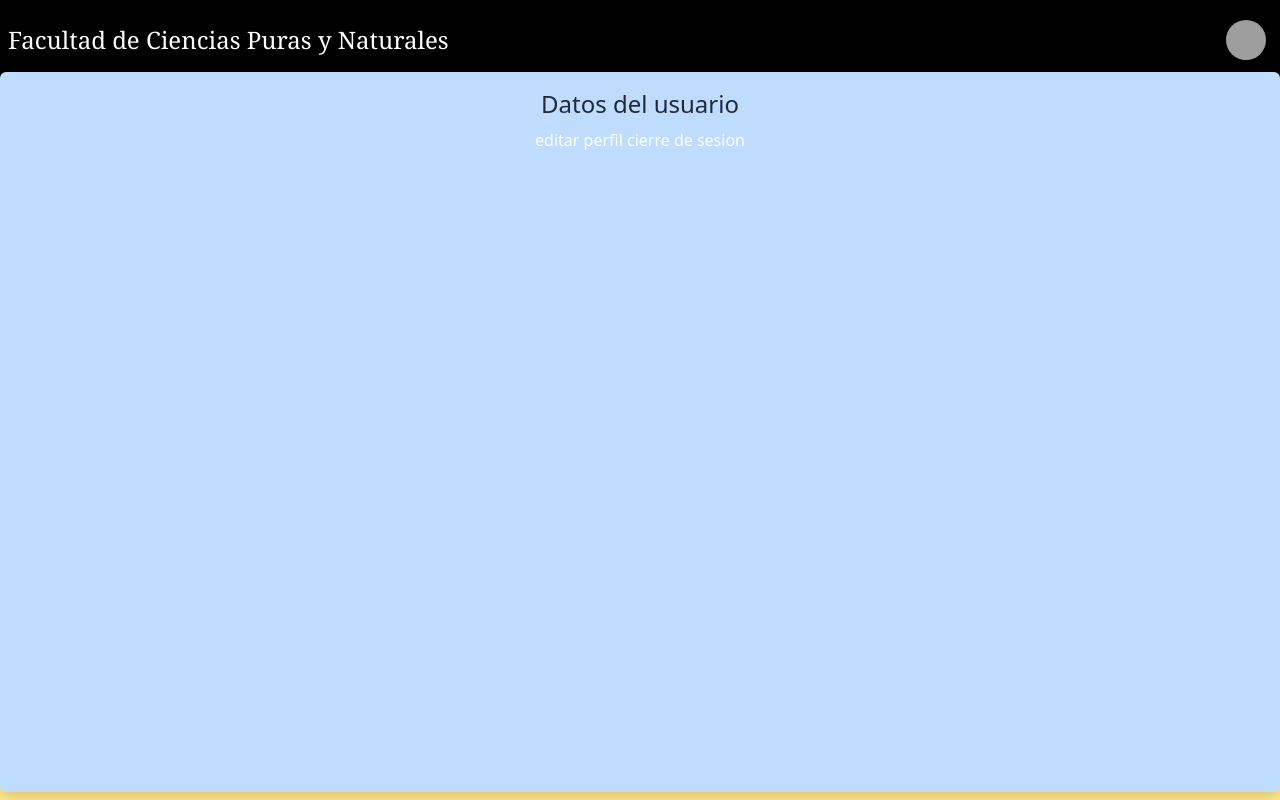
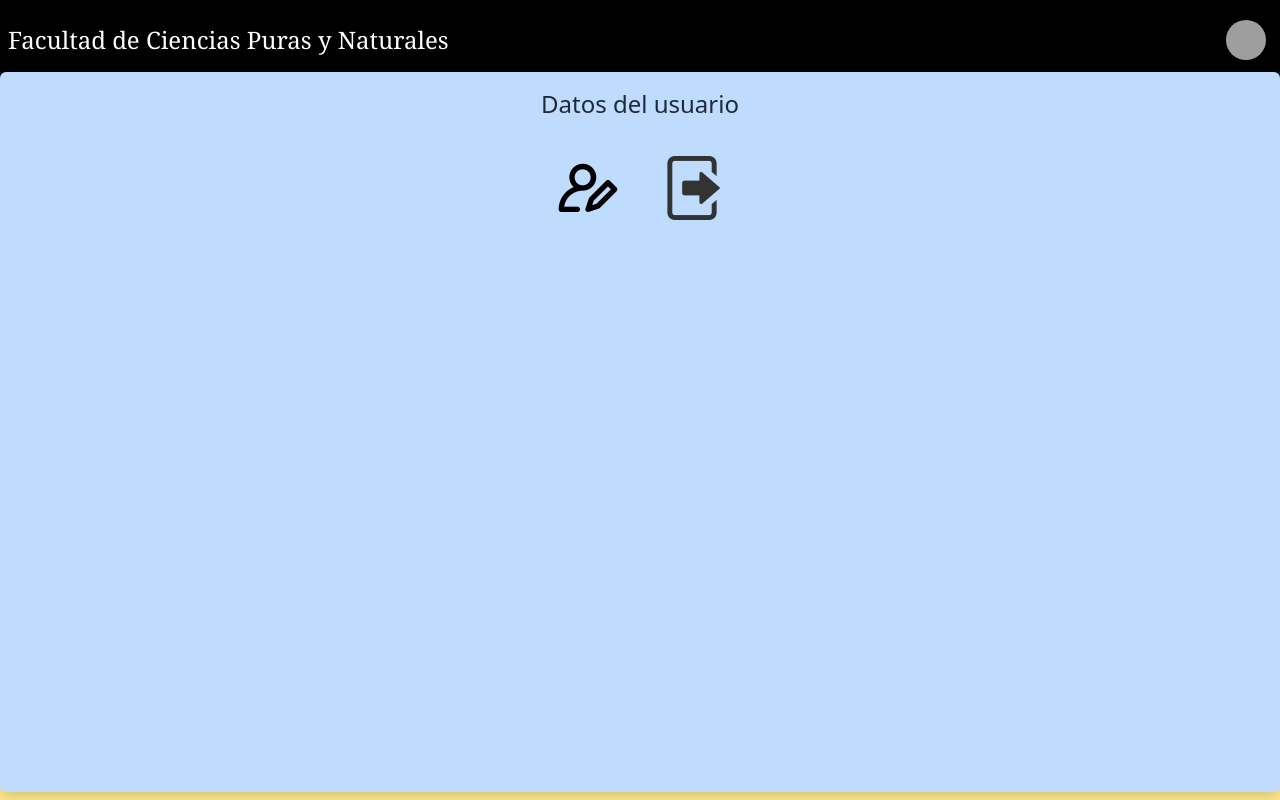
Before and after one commit to humildementebueno/location-object, a website: page src/views/fcpn/fcpn.html in a window 1280 px wide. Both pictures are taken after a click on the picture 1246 px from the left and 40 px from the top of the page. Drawn offline with nearby package versions, Linux system fonts and the light colour scheme; grey boxes are pictures that could not be loaded.

Commit message:
the logout function was added to close the session

```diff
--- a/src/views/fcpn/fcpn.html
+++ b/src/views/fcpn/fcpn.html
@@ -30,8 +30,16 @@
                         <div class="">
                             <h2 class="text-2xl  hover:bg-blue-400 flex-grow text-gray-800" id="user-currently1"></h2>
                             <h2 class="text-2xl  hover:bg-blue-400 flex-grow text-gray-800" id="user-currently2"></h2>
-                            <button onclick="">editar perfil</button>
-                            <button onclick="">cierre de sesion</button>
+                            <div class="flex justify-center mt-7">
+                                <a class="w-16 h-16  mx-5 " href="#">
+                                    <img class=" hover:bg-green-400" src="../../../assets/image/edit_profile.png" alt="editar perfil">
+                                </a>
+                                <a onclick="logOut()" class="w-16 h-16  mx-5 " href="">
+                                    <img class=" hover:bg-red-400" src="../../../assets/image/output.png" alt="cierre de sesion">
+
+                                </a>
+                            </div>
+
                         </div>
                     </div>
                     <!-- <a href="#" class="block px-4 py-2 text-gray-800 hover:bg-blue-400 flex-grow">Configuración 1</a>
--- a/src/views/fcpn/fcpn.js
+++ b/src/views/fcpn/fcpn.js
@@ -1,10 +1,23 @@
+// Función para cerrar la token de un usuario
+const logOut= ()=> {
+  event.preventDefault();
+  // Obtener el objeto de la token
+  const token = localStorage.getItem("token");
+  console.log("oyeeee!!!");
+  console.log('este es el token: ',token);
+  // Eliminar el objeto de la token
+  localStorage.removeItem("token");
+
+  // Redireccionar a la página de inicio
+  window.location.href = "../../index.html";
+}
 // Función asincrónica para obtener los datos del perfil
 const getProfileData = async () => {
     const token = localStorage.getItem('token');
     console.log(token);
     if (token) {
       try {
-        const response = await fetch('http://192.168.1.201:5000/users', {
+        const response = await fetch('http://172.24.19.82:5000/users', {
           method: 'GET',
           headers: {
             'Authorization': `Bearer ${token}`
--- a/src/views/login/login.js
+++ b/src/views/login/login.js
@@ -5,7 +5,7 @@ const iniciarSesion = async () => {
     const password = document.getElementById('password').value;
         console.log(username," ",password);
     try {
-      const response = await fetch('http://192.168.1.201:5000/users/login', {
+      const response = await fetch('http://172.24.19.82:5000/users/login', {
         method: 'POST',
         headers: {
           'Content-Type': 'application/json'
```
Also changed, not shown: assets/image/edit_profile.png (added), assets/image/output.png (added).
